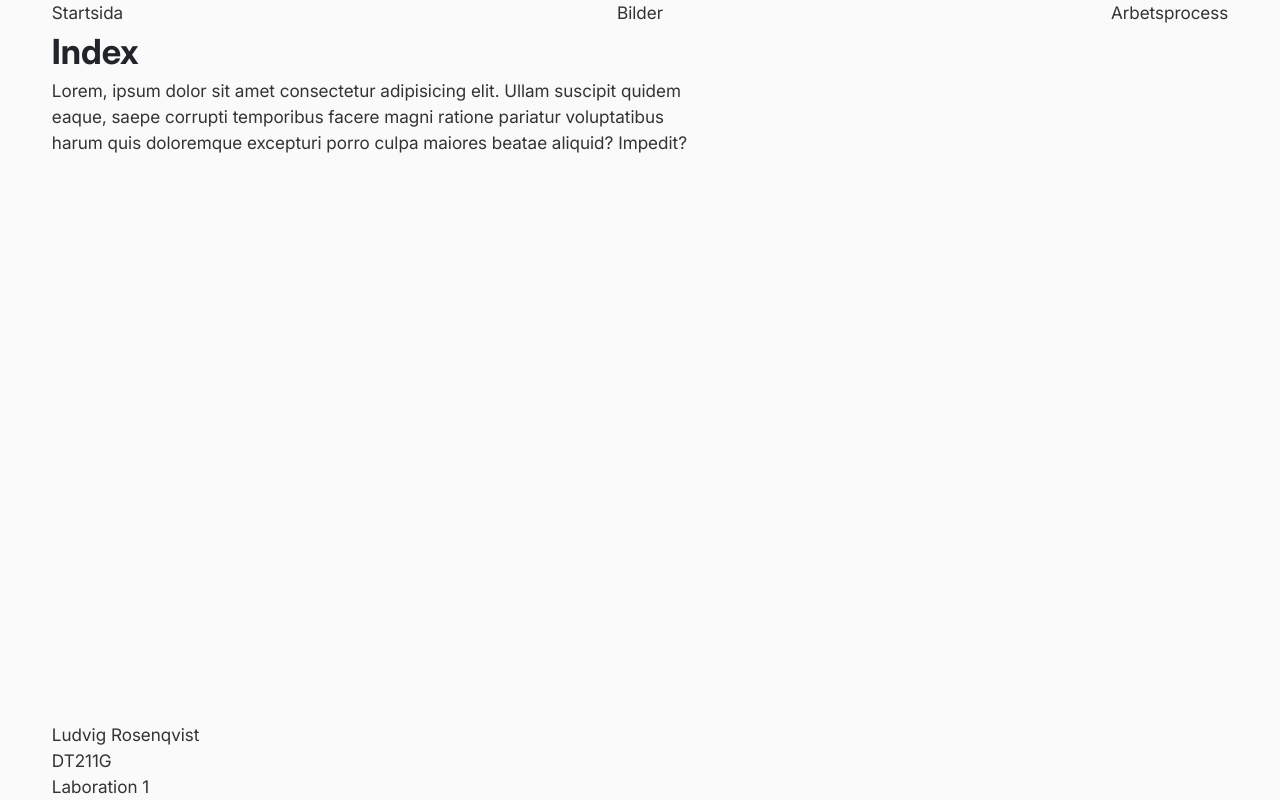
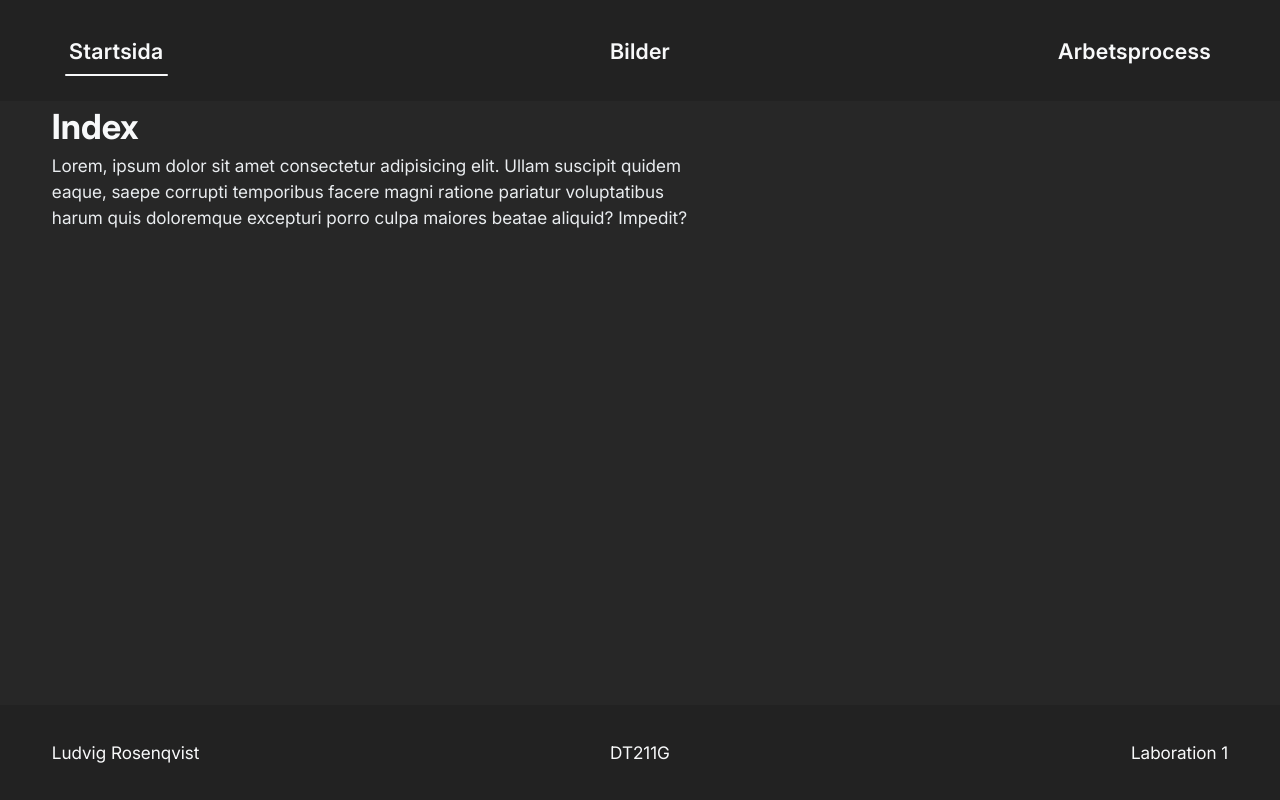
Before and after one commit to CLR2001/DT211G-Laboration1, a website built with Vite: page index.html in a window 1280 px wide. Built offline with nearby package versions, Linux system fonts and the light colour scheme.

Commit message:
Grunddesign för header & footer samt färgtema för webbplatsen.

```diff
--- a/src/scss/_footer.scss
+++ b/src/scss/_footer.scss
@@ -0,0 +1,30 @@
+@use 'variables';
+
+footer{
+  padding: 2rem 0;
+  color: variables.$light-text;
+  background-color: #222222;
+}
+
+footer ul{
+  display: grid;
+  place-items: center;
+  gap: 2rem;
+  width: 100%;
+}
+
+@media (min-width: 992px){
+  footer ul{
+    grid-auto-flow: column;
+    grid-auto-columns: 1fr;
+    gap: 0;
+  }
+
+  footer ul li:first-child{
+    justify-self: start;
+  }
+
+  footer ul li:last-child{
+    justify-self: end;
+  }
+}
--- a/src/scss/_global.scss
+++ b/src/scss/_global.scss
@@ -1,3 +1,4 @@
+@use "sass:color";
 @use 'variables';
 
 :root {
@@ -9,12 +10,12 @@ body {
   font-size: 1rem;
   line-height: 1.5;
   font-family: 'Inter', Arial, Helvetica, sans-serif;
-  color: variables.$dark-text-muted;
-  background-color: variables.$light-background;
+  color: variables.$light-text-muted;
+  background-color: color.mix(#fff, variables.$dark-background, 9%);
 }
 
-h1, h2, h3, h4, h5, h6 {
-  color: variables.$dark-text;
+h1, h2, h3, h4, h5, h6{
+  color: variables.$light-text;
 }
 
 p, li {
--- a/src/scss/_header.scss
+++ b/src/scss/_header.scss
@@ -0,0 +1,42 @@
+@use 'variables';
+
+header{
+  padding: 1rem 0;
+  background-color: #222222;
+  font-size: 1.25rem;
+  font-weight: 600;
+  letter-spacing: 0.25px;
+}
+
+.nav-list{
+  color: variables.$light-text;
+  background-color: #222222;
+}
+
+.nav-list a{
+  position: relative;
+  padding: 1rem;
+  border-radius: 0.5rem;
+  &:hover{
+    background-color: #333333;
+  }
+  &:active{
+    filter: opacity(0.6);
+  }
+  &.active-page{
+    &::after{
+      content: "";
+      position: absolute;
+      bottom: 0.5rem;
+      left: 10%;
+      width: 80%;
+      height: 2px;
+      border-radius: 2px;
+      background-color: variables.$light-text;
+    }
+  }
+}
+
+.hamburger-line{
+  background-color: variables.$light-text;
+}
```
